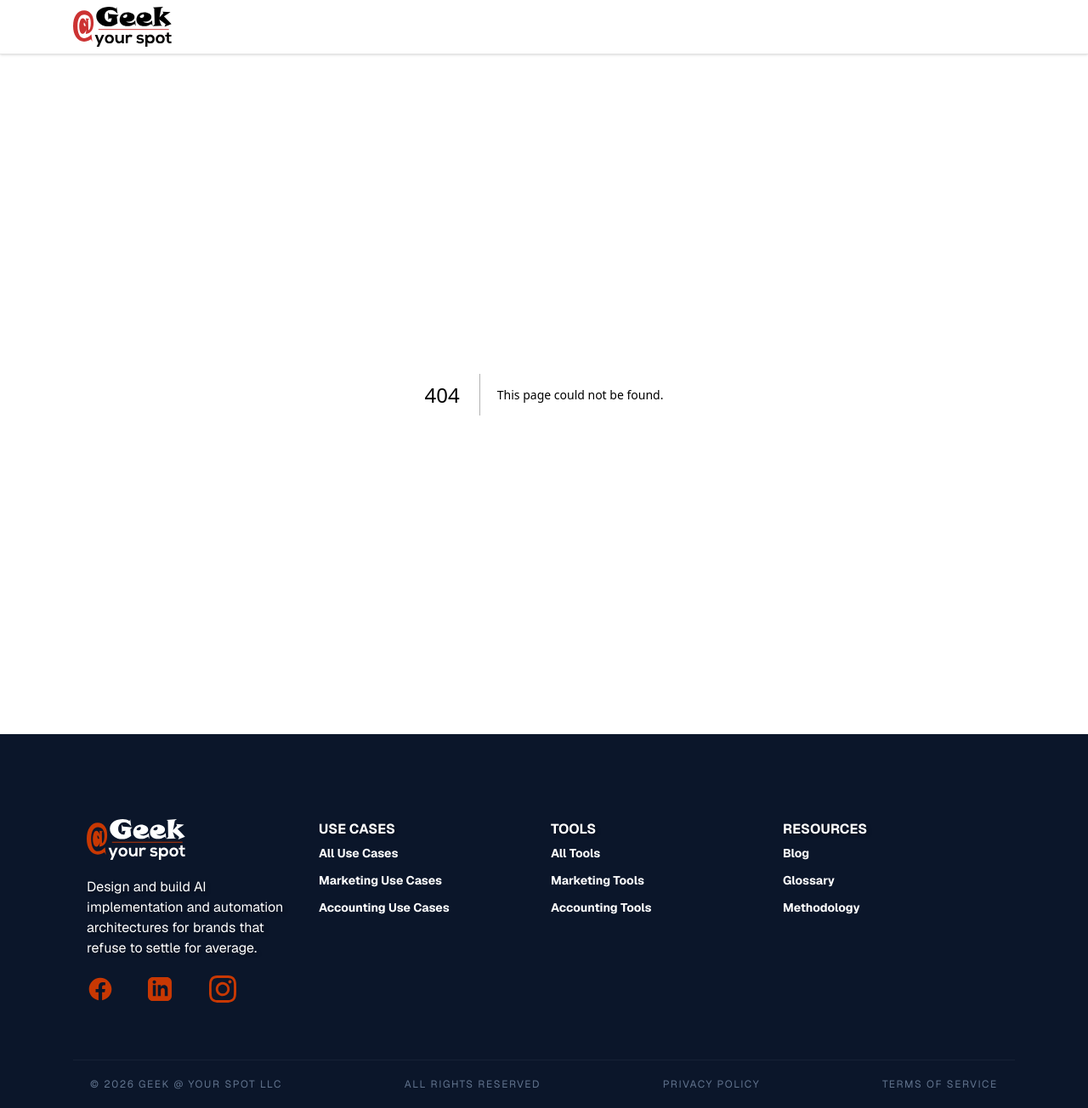
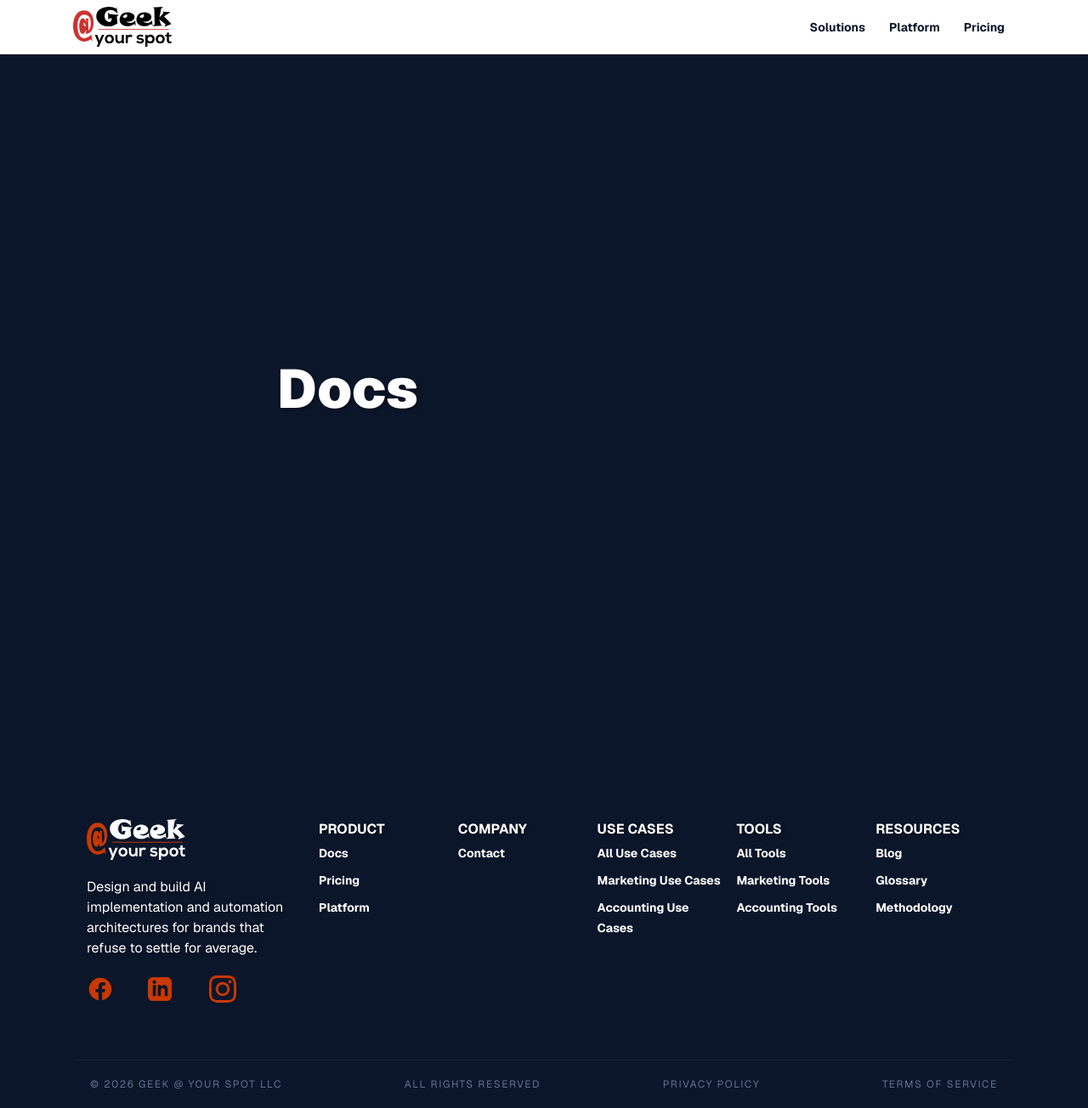
Before and after one commit to jmartinemployment/Geek-Receptionist, a Next.js app: page /docs in a window 1280 px wide. Before the commit this address had no page. Shown: the whole page at 85% size. Built offline with nearby package versions, Linux system fonts and the light colour scheme.

Commit message:
Navbar menu (Solutions: Customer Service, Marketing; Platform: Dashboard; Pricing), footer Product (Docs, Pricing, Platform) and Company (Contact) groups, six blank pages; a signed-out dashboard visit with a signup in progress goes to /signup

```diff
--- /dev/null
+++ b/src/app/contact/page.tsx
@@ -0,0 +1,9 @@
+import type { Metadata } from "next";
+import HeroSection from "@/components/shared/shared-hero-section";
+
+export const metadata: Metadata = { title: "Contact | Geek-Receptionist" };
+
+/** Contact: a blank page reached from the menu (Jeff, 2026-11-18). Its content is not written yet. */
+export default function Contact() {
+  return <HeroSection title="Contact" summary="" />;
+}
--- /dev/null
+++ b/src/app/docs/page.tsx
@@ -0,0 +1,9 @@
+import type { Metadata } from "next";
+import HeroSection from "@/components/shared/shared-hero-section";
+
+export const metadata: Metadata = { title: "Docs | Geek-Receptionist" };
+
+/** Docs: a blank page reached from the menu (Jeff, 2026-11-18). Its content is not written yet. */
+export default function Docs() {
+  return <HeroSection title="Docs" summary="" />;
+}
--- /dev/null
+++ b/src/app/platform/page.tsx
@@ -0,0 +1,9 @@
+import type { Metadata } from "next";
+import HeroSection from "@/components/shared/shared-hero-section";
+
+export const metadata: Metadata = { title: "Platform | Geek-Receptionist" };
+
+/** Platform: a blank page reached from the menu (Jeff, 2026-11-18). Its content is not written yet. */
+export default function Platform() {
+  return <HeroSection title="Platform" summary="" />;
+}
--- /dev/null
+++ b/src/app/pricing/page.tsx
@@ -0,0 +1,9 @@
+import type { Metadata } from "next";
+import HeroSection from "@/components/shared/shared-hero-section";
+
+export const metadata: Metadata = { title: "Pricing | Geek-Receptionist" };
+
+/** Pricing: a blank page reached from the menu (Jeff, 2026-11-18). Its content is not written yet. */
+export default function Pricing() {
+  return <HeroSection title="Pricing" summary="" />;
+}
--- /dev/null
+++ b/src/app/solutions/customer-service/page.tsx
@@ -0,0 +1,9 @@
+import type { Metadata } from "next";
+import HeroSection from "@/components/shared/shared-hero-section";
+
+export const metadata: Metadata = { title: "Customer Service | Geek-Receptionist" };
+
+/** Customer Service: a blank page reached from the menu (Jeff, 2026-11-18). Its content is not written yet. */
+export default function CustomerService() {
+  return <HeroSection title="Customer Service" summary="" />;
+}
--- /dev/null
+++ b/src/app/solutions/marketing/page.tsx
@@ -0,0 +1,9 @@
+import type { Metadata } from "next";
+import HeroSection from "@/components/shared/shared-hero-section";
+
+export const metadata: Metadata = { title: "Marketing | Geek-Receptionist" };
+
+/** Marketing: a blank page reached from the menu (Jeff, 2026-11-18). Its content is not written yet. */
+export default function Marketing() {
+  return <HeroSection title="Marketing" summary="" />;
+}
--- a/src/components/footer.tsx
+++ b/src/components/footer.tsx
@@ -1,7 +1,7 @@
 import Image from "next/image";
 import Link from "next/link";
 
-/** The pages the footer links to live on geekatyourspot.com, not here, so each link goes to the main site. */
+/** The Use Cases, Tools and Resources pages live on geekatyourspot.com, not here, so those links go to the main site. */
 const MAIN_SITE = "https://geekatyourspot.com";
 
 const HUB_GROUPS = [
@@ -31,7 +31,25 @@ const HUB_GROUPS = [
   },
 ] as const;
 
-function HubGroup({ group }: Readonly<{ group: (typeof HUB_GROUPS)[number] }>) {
+/** This site's own pages (Jeff, 2026-11-18); the groups above link to geekatyourspot.com. */
+const SITE_GROUPS = [
+  {
+    label: "Product",
+    links: [
+      { label: "Docs", href: "/docs" },
+      { label: "Pricing", href: "/pricing" },
+      { label: "Platform", href: "/platform" },
+    ],
+  },
+  {
+    label: "Company",
+    links: [{ label: "Contact", href: "/contact" }],
+  },
+] as const;
+
+type FooterGroup = { label: string; links: readonly { label: string; href: string }[] };
+
+function HubGroup({ group, site }: Readonly<{ group: FooterGroup; site: string }>) {
   return (
     <div className="pb-4">
       <h2 className="text-white text-base shadow-text font-bold uppercase">
@@ -41,7 +59,7 @@ function HubGroup({ group }: Readonly<{ group: (typeof HUB_GROUPS)[number] }>) {
         {group.links.map((link) => (
           <li key={link.href} className="py-1">
             <Link
-              href={`${MAIN_SITE}${link.href}`}
+              href={`${site}${link.href}`}
               className="font-bold text-white text-sm hover:text-[#c83803] transition-colors"
             >
               {link.label}
@@ -172,8 +190,11 @@ export default function Footer() {
         <div className="grid grid-cols-1 gap-8 py-5 my-5">
           <div>{brand()}</div>
           <div>
+            {SITE_GROUPS.map((group) => (
+              <HubGroup key={group.label} group={group} site="" />
+            ))}
             {HUB_GROUPS.map((group) => (
-              <HubGroup key={group.label} group={group} />
+              <HubGroup key={group.label} group={group} site={MAIN_SITE} />
             ))}
           </div>
         </div>
@@ -187,9 +208,12 @@ export default function Footer() {
         <div className="grid grid-cols-12 gap-4 container py-5 my-5">
           <div className="col-span-3">{brand()}</div>
           <div className="col-span-9">
-            <div className="grid grid-cols-3 gap-4">
+            <div className="grid grid-cols-5 gap-4">
+              {SITE_GROUPS.map((group) => (
+                <HubGroup key={group.label} group={group} site="" />
+              ))}
               {HUB_GROUPS.map((group) => (
-                <HubGroup key={group.label} group={group} />
+                <HubGroup key={group.label} group={group} site={MAIN_SITE} />
               ))}
             </div>
           </div>
--- a/src/components/navbar.tsx
+++ b/src/components/navbar.tsx
@@ -1,15 +1,61 @@
 import Image from "next/image";
 import Link from "next/link";
 
-/** geekatyourspot.com's top bar (src/components/layout/navbar.tsx there): sticky, 4rem tall, white, the logo on the left. It has no menu. */
+type MenuLink = { label: string; href: string };
+type MenuItem = { label: string; href?: string; links?: MenuLink[] };
+
+/** The top bar's menu (Jeff, 2026-11-18). A group opens on hover or keyboard focus; a plain item is a link. */
+const MENU: MenuItem[] = [
+  {
+    label: "Solutions",
+    links: [
+      { label: "Customer Service", href: "/solutions/customer-service" },
+      { label: "Marketing", href: "/solutions/marketing" },
+    ],
+  },
+  { label: "Platform", links: [{ label: "Dashboard", href: "/dashboard" }] },
+  { label: "Pricing", href: "/pricing" },
+];
+
+const itemClass = "px-3 py-2 text-sm font-bold text-[#0B162A] hover:text-[#c83803] transition-colors";
+
+/** geekatyourspot.com's top bar (src/components/layout/navbar.tsx there): sticky, 4rem tall, white, the logo on the left, the menu on the right. */
 export function Navbar() {
   return (
     <header className="z-[60] h-16 border-b border-black/10 bg-white shadow-sm">
       <div className="container h-full">
-        <div className="flex h-full w-full items-center">
+        <div className="flex h-full w-full items-center justify-between">
           <Link href="/" className="flex items-center">
             <Image src="/images/GeekAtYourSpot.svg" alt="Geek @ Your Spot LLC logo" width={116} height={48} priority />
           </Link>
+          <nav aria-label="Main">
+            <ul className="flex items-center gap-1">
+              {MENU.map((item) =>
+                item.links ? (
+                  <li key={item.label} className="group relative">
+                    <button type="button" className={itemClass} aria-haspopup="true">
+                      {item.label}
+                    </button>
+                    <ul className="invisible absolute right-0 top-full z-[70] min-w-48 rounded-md border border-black/10 bg-white py-2 opacity-0 shadow-lg transition-opacity group-hover:visible group-hover:opacity-100 group-focus-within:visible group-focus-within:opacity-100">
+                      {item.links.map((link) => (
+                        <li key={link.href}>
+                          <Link href={link.href} className={`block ${itemClass}`}>
+                            {link.label}
+                          </Link>
+                        </li>
+                      ))}
+                    </ul>
+                  </li>
+                ) : (
+                  <li key={item.label}>
+                    <Link href={item.href!} className={itemClass}>
+                      {item.label}
+                    </Link>
+                  </li>
+                ),
+              )}
+            </ul>
+          </nav>
         </div>
       </div>
     </header>
--- a/src/proxy.ts
+++ b/src/proxy.ts
@@ -1,6 +1,7 @@
 import { NextResponse } from "next/server";
 import type { NextRequest } from "next/server";
 import { ACCESS_COOKIE, AUTH_ERROR_HEADER, REFRESH_COOKIE } from "@/lib/auth/cookies";
+import { SIGNUP_COOKIE } from "@/lib/signup/state";
 import { clearSessionCookies, refreshSession, sessionEnded, setSessionCookies } from "@/services/owner-auth";
 
 /**
@@ -44,10 +45,14 @@ export async function proxy(request: NextRequest) {
 
 /**
  * The dashboard streams, so once it starts rendering a redirect can only happen in the browser: a visitor with no sign-in is sent to
- * /login here instead, before anything renders. Every other path passes on; its page or route decides what a missing sign-in means.
+ * /signup if this browser has a signup in progress, otherwise /login, before anything renders. Every other path passes on; its page or route decides what a missing sign-in means.
  */
 function signedOut(request: NextRequest, change?: (jar: NextRequest["cookies"]) => void): NextResponse {
-  if (request.nextUrl.pathname.startsWith("/dashboard")) return NextResponse.redirect(new URL("/login", request.url), 303);
+  if (request.nextUrl.pathname.startsWith("/dashboard")) {
+    // A signup this browser started and has not finished (its cookie is still set) goes back to the signup (Jeff, 2026-11-18).
+    const target = request.cookies.has(SIGNUP_COOKIE) ? "/signup" : "/login";
+    return NextResponse.redirect(new URL(target, request.url), 303);
+  }
   return withoutAuthError(request, change);
 }
 
```
